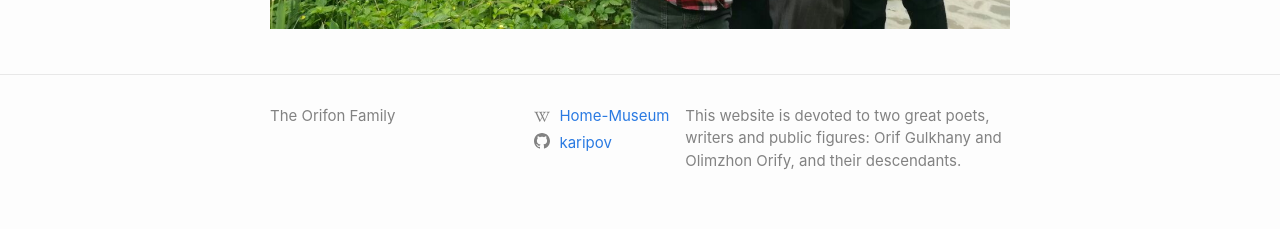
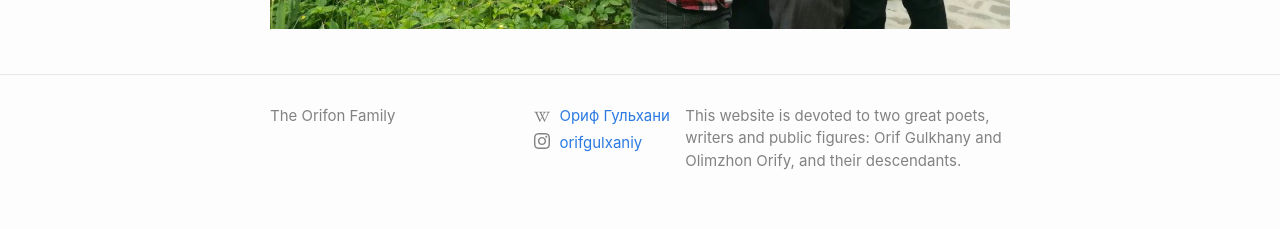
Before and after one commit to karipov/orifon, a Jekyll site: the page built from index.md, in a window 1280 px wide. Shown: the part 1479-1708 px from the top of the page. Built offline with Jekyll 4.4.1, drawn with Linux system fonts in a browser that asks for light colours.

Commit message:
new instagram username

```diff
--- a/_config.yml
+++ b/_config.yml
@@ -11,7 +11,8 @@
 # Social links
 github_username: karipov
 wikipedia_ru: Дом-музей_Орифа_Гульхани
-wikipedia_page_name: Home-Museum
+wikipedia_page_name: Ориф Гульхани
+instagram_username: orifgulxaniy
 
 # Build settings
 markdown: kramdown
--- a/_includes/social.html
+++ b/_includes/social.html
@@ -3,7 +3,6 @@
   {%- if site.facebook_username -%}<li><a href="https://www.facebook.com/{{ site.facebook_username| cgi_escape | escape }}"><svg class="svg-icon"><use xlink:href="{{ '/assets/minima-social-icons.svg#facebook' | relative_url }}"></use></svg> <span class="username">{{ site.facebook_username| escape }}</span></a></li>{%- endif -%}
   {%- if site.flickr_username -%}<li><a href="https://www.flickr.com/photos/{{ site.flickr_username| cgi_escape | escape }}"><svg class="svg-icon"><use xlink:href="{{ '/assets/minima-social-icons.svg#flickr' | relative_url }}"></use></svg> <span class="username">{{ site.flickr_username| escape }}</span></a></li>{%- endif -%}
   {%- if site.wikipedia_ru -%}<li><a href="https://ru.wikipedia.org/wiki/{{ site.wikipedia_ru| cgi_escape | escape }}"><svg class="svg-icon grey"><use xlink:href="{{ '/assets/minima-social-icons.svg#wikipedia_ru' | relative_url }}"></use></svg> <span class="username">{{ site.wikipedia_page_name| escape }}</span></a></li>{%- endif -%}
-  {%- if site.github_username -%}<li><a href="https://github.com/{{ site.github_username| cgi_escape | escape }}"><svg class="svg-icon"><use xlink:href="{{ '/assets/minima-social-icons.svg#github' | relative_url }}"></use></svg> <span class="username">{{ site.github_username| escape }}</span></a></li>{%- endif -%}
   {%- if site.instagram_username -%}<li><a href="https://instagram.com/{{ site.instagram_username| cgi_escape | escape }}"><svg class="svg-icon"><use xlink:href="{{ '/assets/minima-social-icons.svg#instagram' | relative_url }}"></use></svg> <span class="username">{{ site.instagram_username| escape }}</span></a></li>{%- endif -%}
   {%- if site.linkedin_username -%}<li><a href="https://www.linkedin.com/in/{{ site.linkedin_username| cgi_escape | escape }}"><svg class="svg-icon"><use xlink:href="{{ '/assets/minima-social-icons.svg#linkedin' | relative_url }}"></use></svg> <span class="username">{{ site.linkedin_username| escape }}</span></a></li>{%- endif -%}
   {%- if site.pinterest_username -%}<li><a href="https://www.pinterest.com/{{ site.pinterest_username| cgi_escape | escape }}"><svg class="svg-icon"><use xlink:href="{{ '/assets/minima-social-icons.svg#pinterest' | relative_url }}"></use></svg> <span class="username">{{ site.pinterest_username| escape }}</span></a></li>{%- endif -%}
@@ -12,4 +11,5 @@
   {%- if site.youtube_username -%}<li><a href="https://youtube.com/{{ site.youtube_username| cgi_escape | escape }}"><svg class="svg-icon"><use xlink:href="{{ '/assets/minima-social-icons.svg#youtube' | relative_url }}"></use></svg> <span class="username">{{ site.youtube_username| escape }}</span></a></li>{%- endif -%}
   {%- if site.googleplus_username -%}<li><a href="https://plus.google.com/{{ site.googleplus_username| escape }}"><svg class="svg-icon"><use xlink:href="{{ '/assets/minima-social-icons.svg#googleplus' | relative_url }}"></use></svg> <span class="username">{{ site.googleplus_username| escape }}</span></a></li>{%- endif -%}
   {%- if site.rss -%}<li><a href="{{ 'feed.xml' | relative_url }}"><svg class="svg-icon"><use xlink:href="{{ '/assets/minima-social-icons.svg#rss' | relative_url }}"></use></svg> <span>{{ site.rss | escape }}</span></a></li>{%- endif -%}
+  <!-- {%- if site.github_username -%}<li><a href="https://github.com/{{ site.github_username| cgi_escape | escape }}"><svg class="svg-icon"><use xlink:href="{{ '/assets/minima-social-icons.svg#github' | relative_url }}"></use></svg> <span class="username">{{ site.github_username| escape }}</span></a></li>{%- endif -%} -->
 </ul>
```
